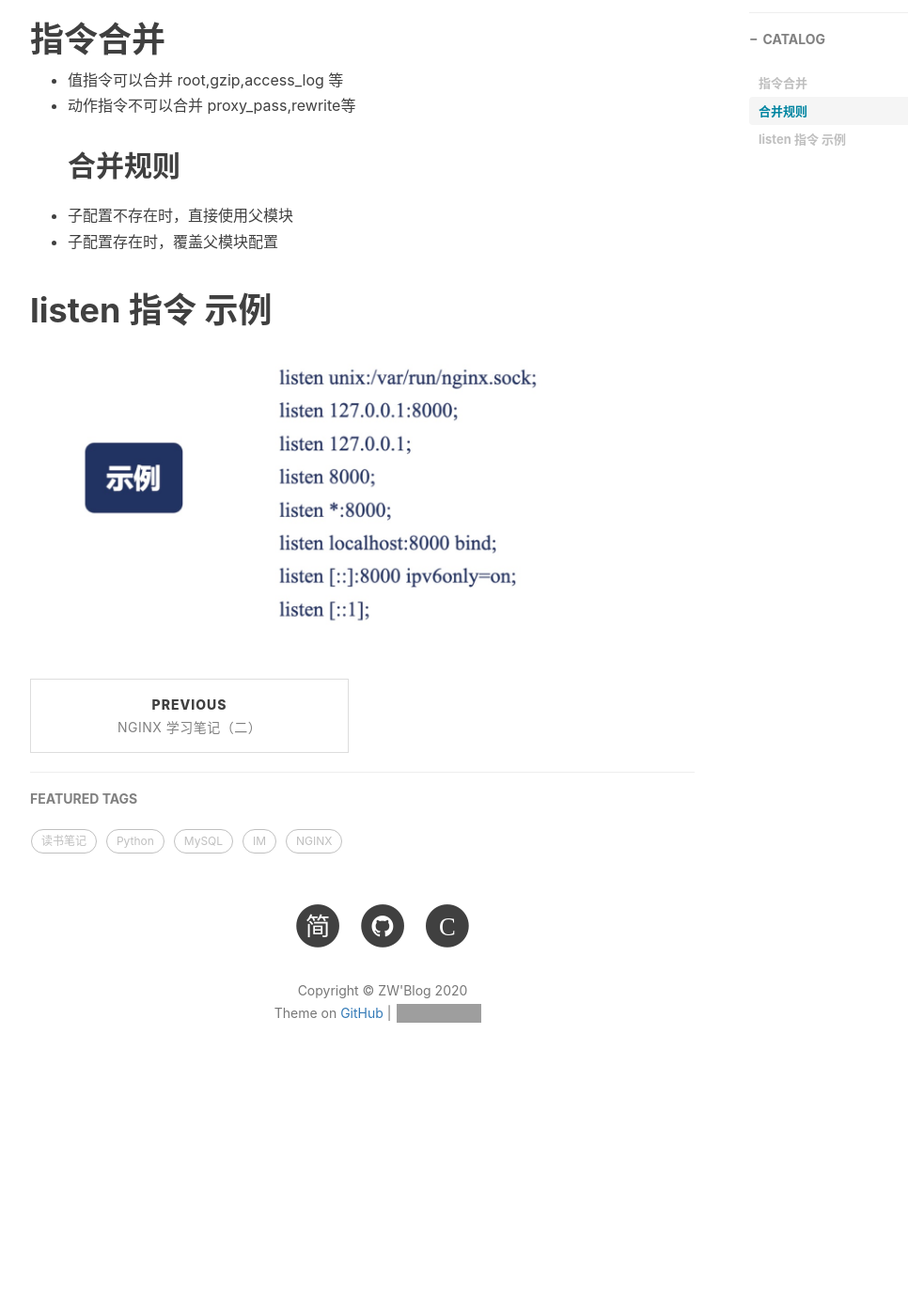
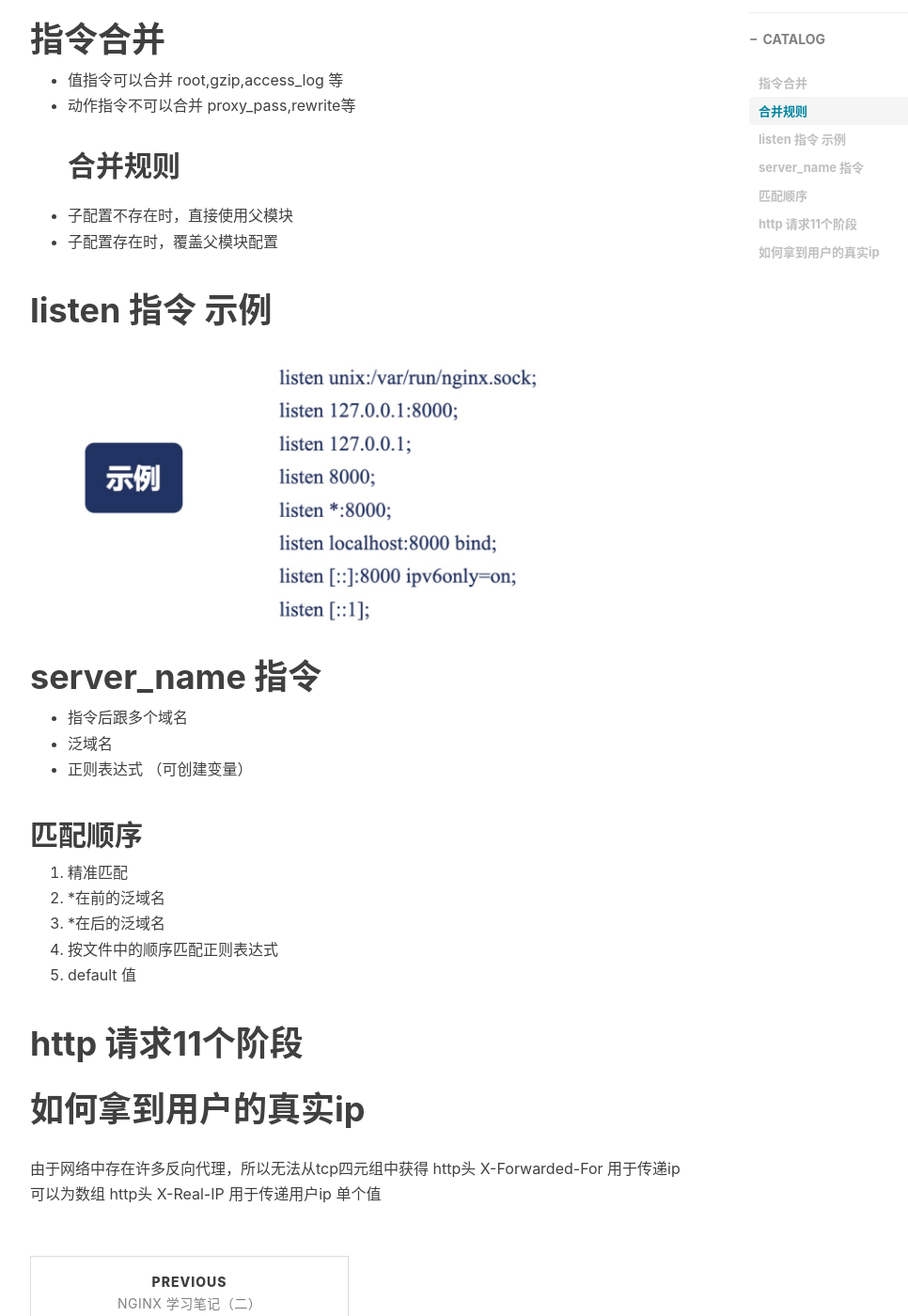
Before and after one commit to GitZW/gitzw.github.io, a Jekyll site: the page built from _posts/2020-11-11-nginx学习笔记三.md, in a window 1280 px wide and 1400 px high, scrolled down 550 px. Shown: the whole window at 94% size, without its empty margins (233-1199 px from the left). Built offline with Jekyll 4.4.1, drawn with Linux system fonts in a browser that asks for light colours; nearby versions of some CDN libraries; comment, search, counter and statistics services are not loaded; before the commit the page ends 1732 px from its top, so only the background shows below that; grey boxes are pictures that could not be loaded.

Commit message:
nginx 学习笔记三

```diff
--- a/_posts/2020-11-11-nginx学习笔记三.md
+++ b/_posts/2020-11-11-nginx学习笔记三.md
@@ -20,3 +20,23 @@ tags:
 
 # listen 指令 示例
 ![图一](/img/20201125065054.jpg)
+
+# server_name 指令
+* 指令后跟多个域名
+* 泛域名
+* 正则表达式 （可创建变量）
+
+## 匹配顺序
+1. 精准匹配
+2. *在前的泛域名
+3. *在后的泛域名
+4. 按文件中的顺序匹配正则表达式
+5. default 值
+
+# http 请求11个阶段
+
+
+# 如何拿到用户的真实ip
+由于网络中存在许多反向代理，所以无法从tcp四元组中获得
+http头 X-Forwarded-For 用于传递ip 可以为数组
+http头 X-Real-IP 用于传递用户ip 单个值
```
